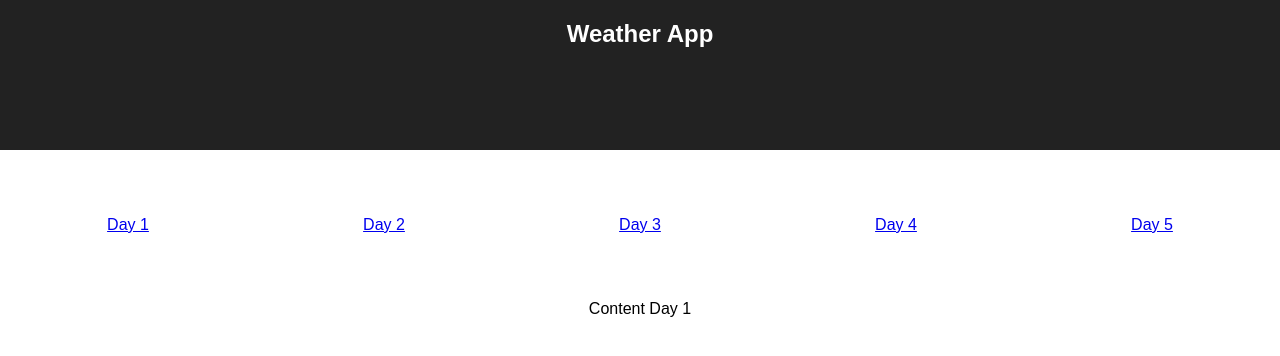
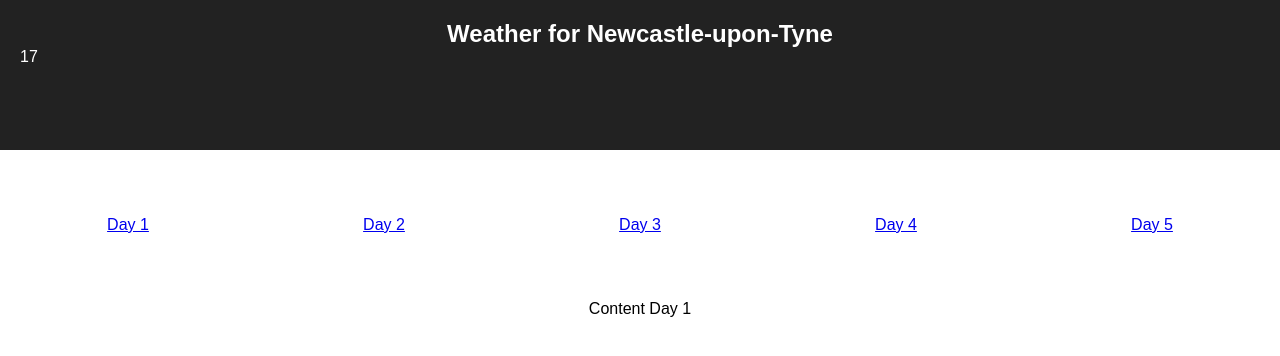
Before and after one commit to ianoxley/weather-app, a React (Create React App) app: page /#day-1 in a window 1280 px wide. Shown: the top 356 px of the page. Built offline with nearby package versions, Linux system fonts and the light colour scheme.

Commit message:
Move header to Header component
Move the `<header>` from `App` to the `Header` component.

`Header` displays the location which it is showing the weather for, and
the current temperature at that location.

```diff
--- a/src/App.js
+++ b/src/App.js
@@ -1,6 +1,12 @@
 import React, { Component } from 'react';
-import logo from './logo.svg';
 import './App.css';
+import Header from './header';
+
+// TODO: replace with actual data
+const data = {
+  location: 'Newcastle-upon-Tyne',
+  currentTemperature: '17'
+};
 
 class App extends Component {
   componentDidMount() {
@@ -12,9 +18,10 @@
   render() {
     return (
       <main className="app">
-        <header>
-          <h1 className="app-title">Weather App</h1>
-        </header>
+        <Header
+          location={ data.location }
+          currentTemperature={ data.currentTemperature }
+        />
         <ol id="tabs">
           <li className="tab">
             <a href="#day-1">Day 1</a>
--- /dev/null
+++ b/src/header.js
@@ -0,0 +1,18 @@
+import React from 'react';
+import PropTypes from 'prop-types';
+
+const Header = (props) => {
+  return (
+    <header>
+      <h1 className="app-title">Weather for { props.location }</h1>
+      <p id="current-temp">{ props.currentTemperature }</p>
+    </header>
+  );
+};
+
+Header.propTypes = {
+  location: PropTypes.string.isRequired,
+  currentTemperature: PropTypes.string.isRequired
+};
+
+export default Header;
```
Also changed, not shown: 2 other files (tests, documents, lock files or other folders).
